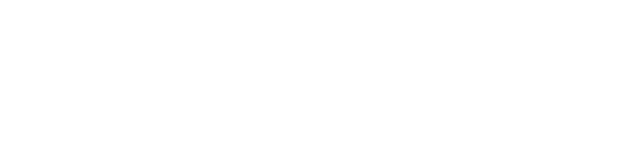
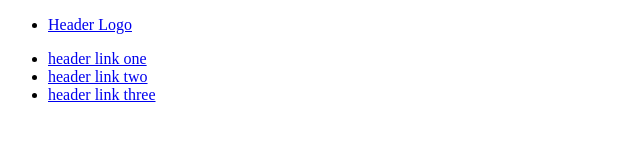
Before and after one commit to TimLBerggren/landing-page, a plain HTML site: page index.html in a window 1280 px wide. Shown: the whole page, without its empty margins (0-640 px from the left). Drawn offline with Linux system fonts and the light colour scheme.

Commit message:
included header information and reference links as placeholders

```diff
--- a/index.html
+++ b/index.html
@@ -7,6 +7,15 @@
     <link rel="stylesheet" href="style.css">
 </head>
 <body>
-
+    <div class="header">
+        <ul class="left-links">
+            <li><a href="#">Header Logo</a></li>
+        </ul>
+        <ul class="right-links">
+            <li><a href="#">header link one</a></li>
+            <li><a href="#">header link two</a></li>
+            <li><a href="#">header link three</a></li>
+        </ul>
+    </div>
 </body>
 </html>
--- a/style.css
+++ b/style.css
@@ -1 +1,5 @@
 /* TODO */
+/*
+Remove the uncerlines on reference links
+Remove bullet points on listed objects
+*/
```
